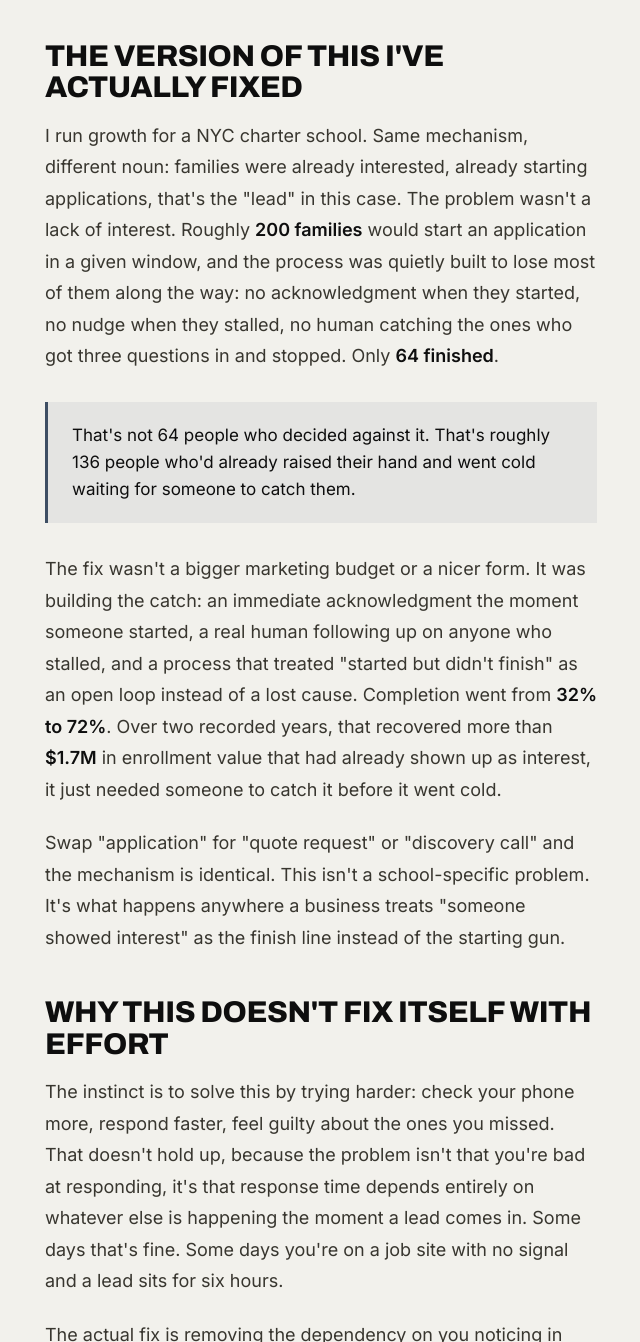
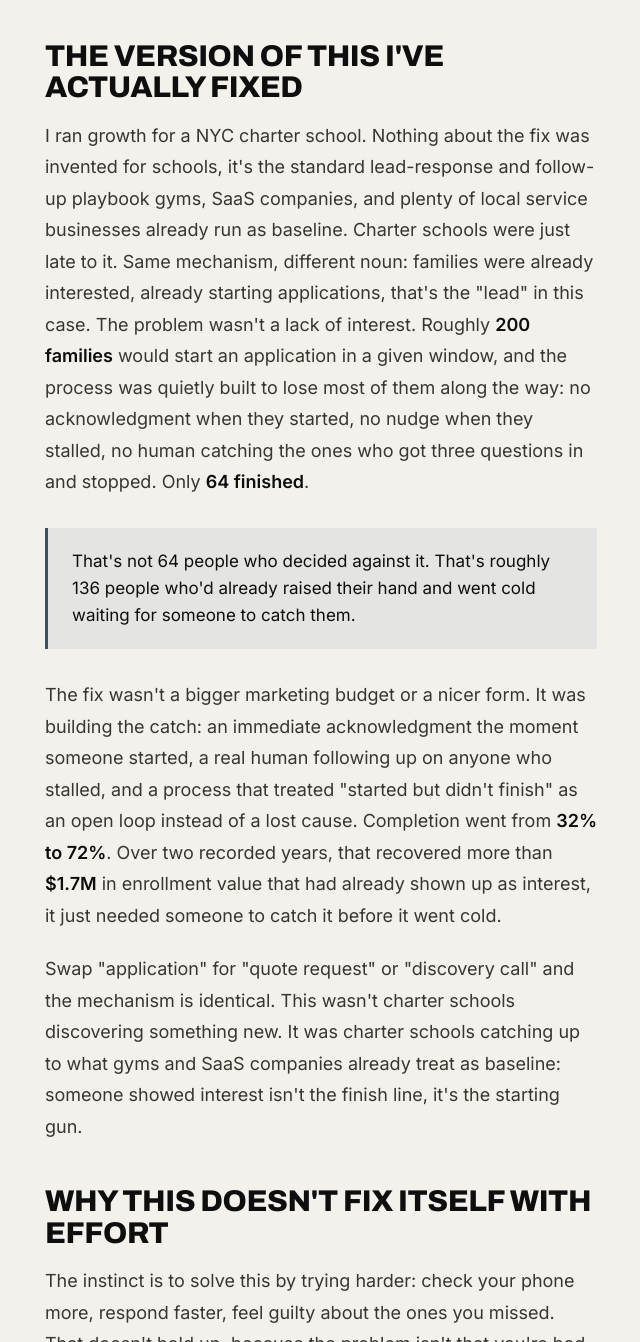
Before and after one commit to Sephidro/Expansion-Works-LLC-2, a plain HTML site: page guides/leads-go-cold.html in a window 1280 px wide. Shown: the part 1527-2869 px from the top of the page, without its empty margins (319-959 px from the left). Drawn offline with Linux system fonts and the light colour scheme.

Commit message:
Fix charter-school framing: past tense, invert the causality
Xavier flagged a recurring copy problem: the site was framing the
charter school as the origin proof case ("it worked there, trust it
generalizes to you"), when the actual claim is the reverse. He didn't
invent anything school-specific, he applied lead-capture/follow-up
practices gyms, SaaS companies, and plenty of local service businesses
already run as standard. Charter schools were just late adopters.

Also fixed present tense ("I run growth for a NYC charter school") to
past tense across all instances, he no longer runs their growth.

Touched: index.html (about section + stat-strip caption), sales.html
(proof quote), guides/leads-go-cold.html (the flagship guide's telling
of the story, both the initial framing and the closing line, which was
softened from a defensive "this isn't school-specific" to the
affirmative "schools were catching up to what's already baseline").

```diff
--- a/guides/leads-go-cold.html
+++ b/guides/leads-go-cold.html
@@ -76,13 +76,13 @@
 
     <h2>The Version Of This I've Actually Fixed</h2>
 
-    <p>I run growth for a NYC charter school. Same mechanism, different noun: families were already interested, already starting applications, that's the "lead" in this case. The problem wasn't a lack of interest. Roughly <strong>200 families</strong> would start an application in a given window, and the process was quietly built to lose most of them along the way: no acknowledgment when they started, no nudge when they stalled, no human catching the ones who got three questions in and stopped. Only <strong>64 finished</strong>.</p>
+    <p>I ran growth for a NYC charter school. Nothing about the fix was invented for schools, it's the standard lead-response and follow-up playbook gyms, SaaS companies, and plenty of local service businesses already run as baseline. Charter schools were just late to it. Same mechanism, different noun: families were already interested, already starting applications, that's the "lead" in this case. The problem wasn't a lack of interest. Roughly <strong>200 families</strong> would start an application in a given window, and the process was quietly built to lose most of them along the way: no acknowledgment when they started, no nudge when they stalled, no human catching the ones who got three questions in and stopped. Only <strong>64 finished</strong>.</p>
 
     <p class="callout">That's not 64 people who decided against it. That's roughly 136 people who'd already raised their hand and went cold waiting for someone to catch them.</p>
 
     <p>The fix wasn't a bigger marketing budget or a nicer form. It was building the catch: an immediate acknowledgment the moment someone started, a real human following up on anyone who stalled, and a process that treated "started but didn't finish" as an open loop instead of a lost cause. Completion went from <strong>32% to 72%</strong>. Over two recorded years, that recovered more than <strong>$1.7M</strong> in enrollment value that had already shown up as interest, it just needed someone to catch it before it went cold.</p>
 
-    <p>Swap "application" for "quote request" or "discovery call" and the mechanism is identical. This isn't a school-specific problem. It's what happens anywhere a business treats "someone showed interest" as the finish line instead of the starting gun.</p>
+    <p>Swap "application" for "quote request" or "discovery call" and the mechanism is identical. This wasn't charter schools discovering something new. It was charter schools catching up to what gyms and SaaS companies already treat as baseline: someone showed interest isn't the finish line, it's the starting gun.</p>
 
     <h2>Why This Doesn't Fix Itself With Effort</h2>
 
```
Also changed, not shown: index.html (+2 -2 lines), sales.html (+1 -1 lines).
